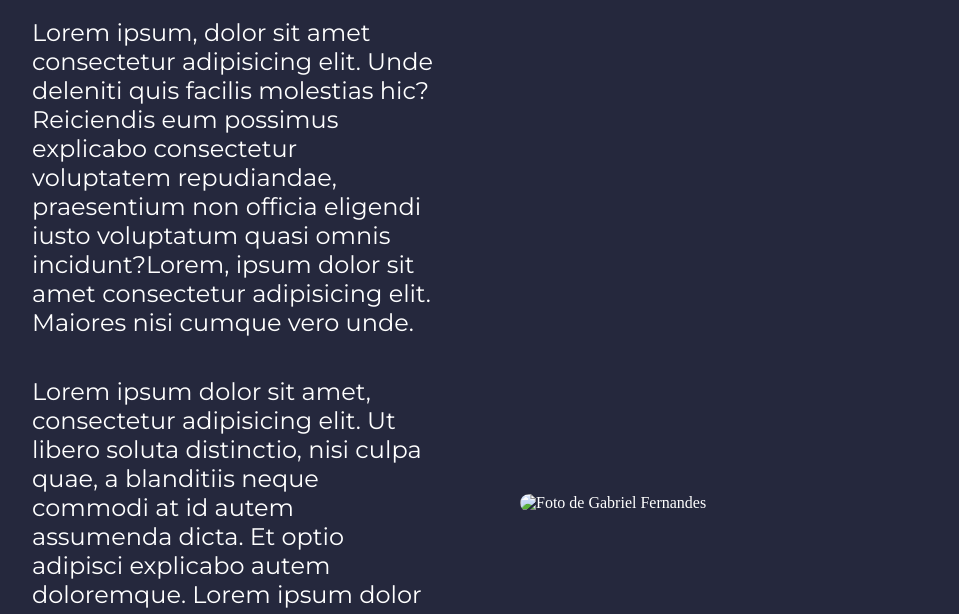
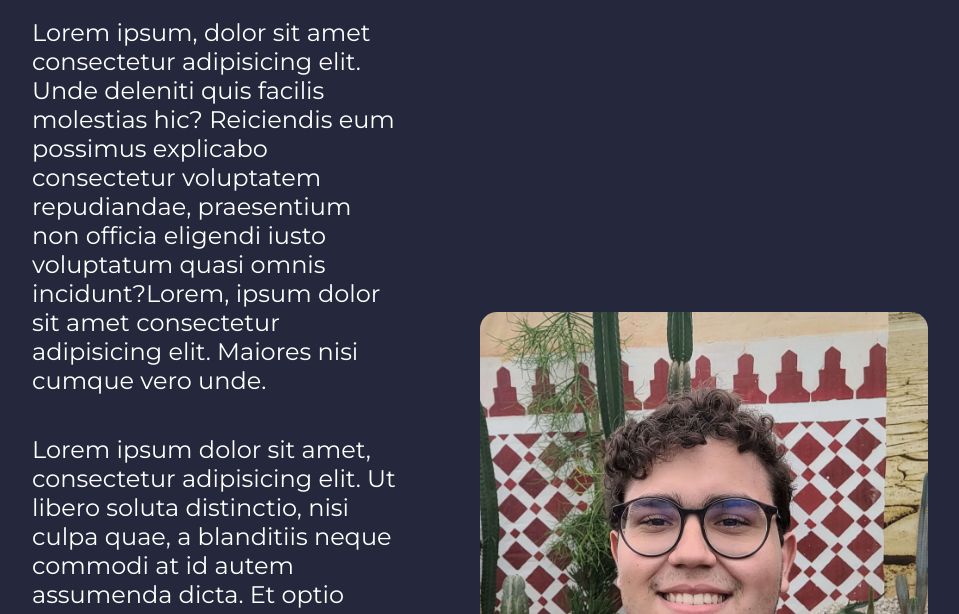
Before and after one commit to gabmfernandes/portfolio-alura, a plain HTML site: page sobre-mim.html in a window 1280 px wide. Shown: the part 186-800 px from the top of the page, without its empty margins (160-1119 px from the left). Drawn offline with nearby package versions, Linux system fonts and the light colour scheme.

Commit message:
Update sobre-mim.html

```diff
--- a/sobre-mim.html
+++ b/sobre-mim.html
@@ -20,7 +20,7 @@
       <p class="apresentacao__conteudo__text">Lorem ipsum, dolor sit amet consectetur adipisicing elit. Unde deleniti quis facilis molestias hic? Reiciendis eum possimus explicabo consectetur voluptatem repudiandae, praesentium non officia eligendi iusto voluptatum quasi omnis incidunt?Lorem, ipsum dolor sit amet consectetur adipisicing elit. Maiores nisi cumque vero unde. </p>
       <p class="apresentacao__conteudo__text">Lorem ipsum dolor sit amet, consectetur adipisicing elit. Ut libero soluta distinctio, nisi culpa quae, a blanditiis neque commodi at id autem assumenda dicta. Et optio adipisci explicabo autem doloremque. Lorem ipsum dolor sit amet, consectetur adipisicing elit. Illum impedit voluptatibus sapiente debitis commodi delectus ipsa labore aut repellendus eveniet totam tempore maiores hic voluptas, nihil accusantium error exercitationem expedita?Lorem ipsum, dolor sit amet consectetur adipisicing elit. Aliquid, odio! Fugiat harum ipsum dolore nostrum maxime cum, exercitationem accusantium sunt quos sed cumque voluptatibus nihil doloremque mollitia adipisci consequuntur vel!</p>
     </section>
-    <img class="apresentacao__imagem"src="imagens/IMG_20220707_182521_294.jpg" alt="Foto de Gabriel Fernandes">
+    <img class="apresentacao__imagem"src="imagens/foto-myself.jpg" alt="Foto de Gabriel Fernandes">
   </main>
   <footer class="rodape">
     <p class="rodape__text">Desenvolvido por Gabriel Fernandes</p>
```
